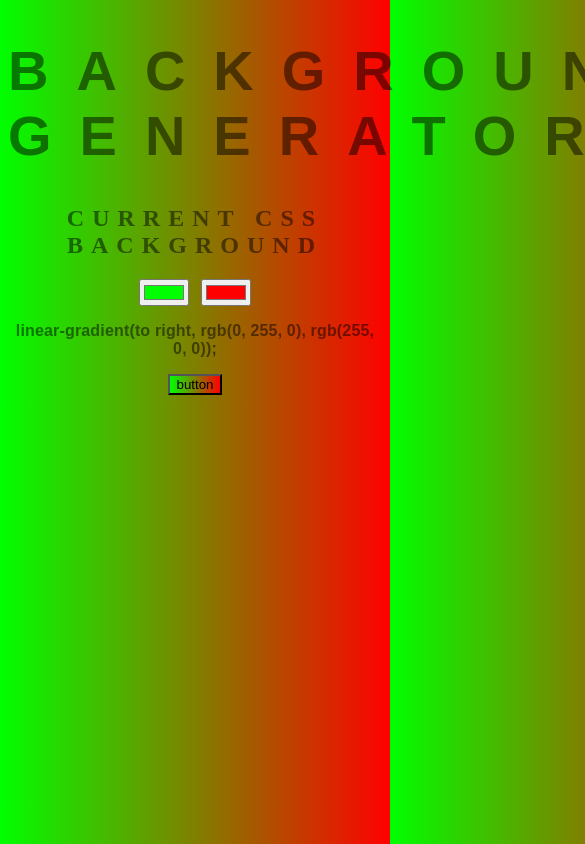
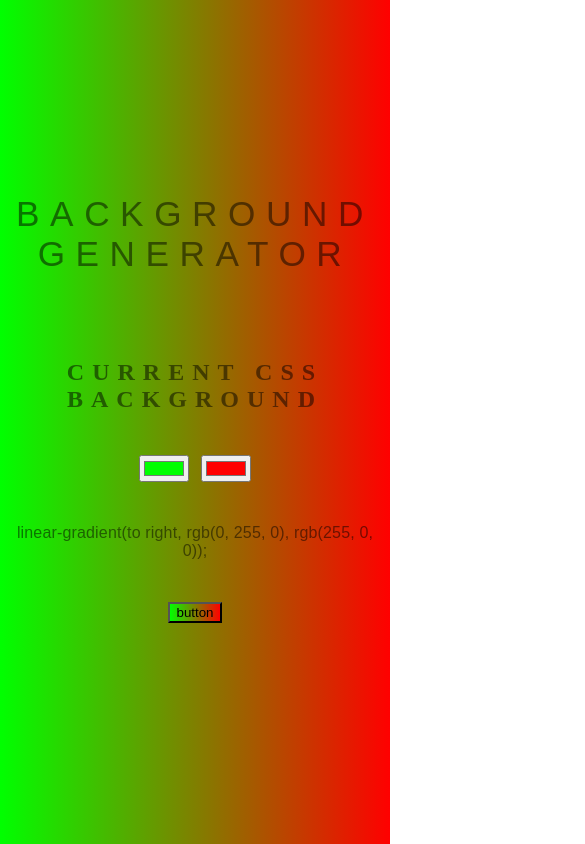
Before and after one commit to Annisworld/Bc-gen, a plain HTML site: page index.html in a window 390 px wide. Shown: the top 844 px of the page, 585 px wide, since content can reach past the window. Drawn offline with Linux system fonts and the light colour scheme.

Commit message:
Update style.css

```diff
--- a/style.css
+++ b/style.css
@@ -4,24 +4,71 @@ body {
     text-align: center;
     text-transform: uppercase;
     letter-spacing: .5em;
-    top: 15%;
+    overflow: hidden;
 	background: linear-gradient(to right, red , yellow); /* Standard syntax */
 }
 
 h1 {
-    font: 600 3.5em 'Raleway', sans-serif;
+    font: 3.5em 'Raleway', sans-serif;
     color: rgba(0,0,0,.5);
     text-align: center;
     text-transform: uppercase;
     letter-spacing: .5em;
-    width: 100%;
+    margin-top: 25vh;
+    margin-bottom: 10vh;
 }
 
 h3 {
-	font: 900 1em 'Raleway', sans-serif;
+	font: 1em 'Raleway', sans-serif;
     color: rgba(0,0,0,.5);
     text-align: center;
     text-transform: none;
+    margin-top: 7vh;
     letter-spacing: 0.01em;
-
 }
+@media(max-width:750px){
+    h1{
+        font: 2.5em 'Raleway', sans-serif;
+        margin-top: 23vh;
+        letter-spacing: .5em;
+    }
+    h2{
+        margin-top: 5vh;
+        margin-bottom: 5vh;
+    }
+    h3{
+        margin-bottom: 5vh;
+        margin-top: 5vh;
+    }
+}
+@media(max-width:480px){
+    h1{
+        font: 2.2em 'Raleway', sans-serif;
+        margin-top: 23vh;
+        letter-spacing: .3em;
+    }
+    h2{
+        margin-top: 5vh;
+        margin-bottom: 5vh;
+    }
+    h3{
+        margin-bottom: 5vh;
+        margin-top: 5vh;
+    }
+}
+@media(max-width:375px){
+    h1{
+        font: 1.7em 'Raleway', sans-serif;
+        margin-top: 23vh;
+        letter-spacing: .4em;
+    }
+    h2{
+        margin-top: 5vh;
+        margin-bottom: 5vh;
+        font: 1.5em;
+    }
+    h3{
+        margin-bottom: 5vh;
+        margin-top: 5vh;
+    }
+}
```
